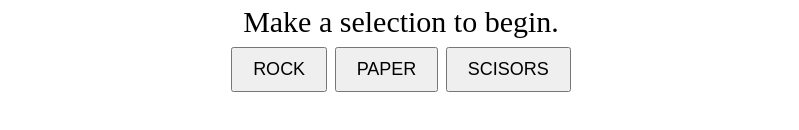
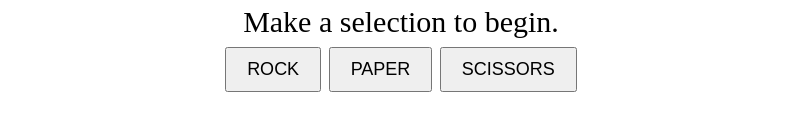
Before and after one commit to syrupsandwich/rock-paper-scissors, a plain HTML site: page index.html in a window 1280 px wide. Shown: the part 176-306 px from the top of the page, without its empty margins (239-1038 px from the left). Drawn offline with Linux system fonts and the light colour scheme.

Commit message:
correct the spelling of text content for third button

```diff
--- a/index.html
+++ b/index.html
@@ -12,7 +12,7 @@
     <div id="selection">
       <button class="btn" id="rock">ROCK</button>
       <button class="btn" id="paper">PAPER</button>
-      <button class="btn" id="scissors">SCISORS</button>
+      <button class="btn" id="scissors">SCISSORS</button>
     </div>
   </div>
   <script src="./js/rock-paper-scissors.js" defer></script>
```
